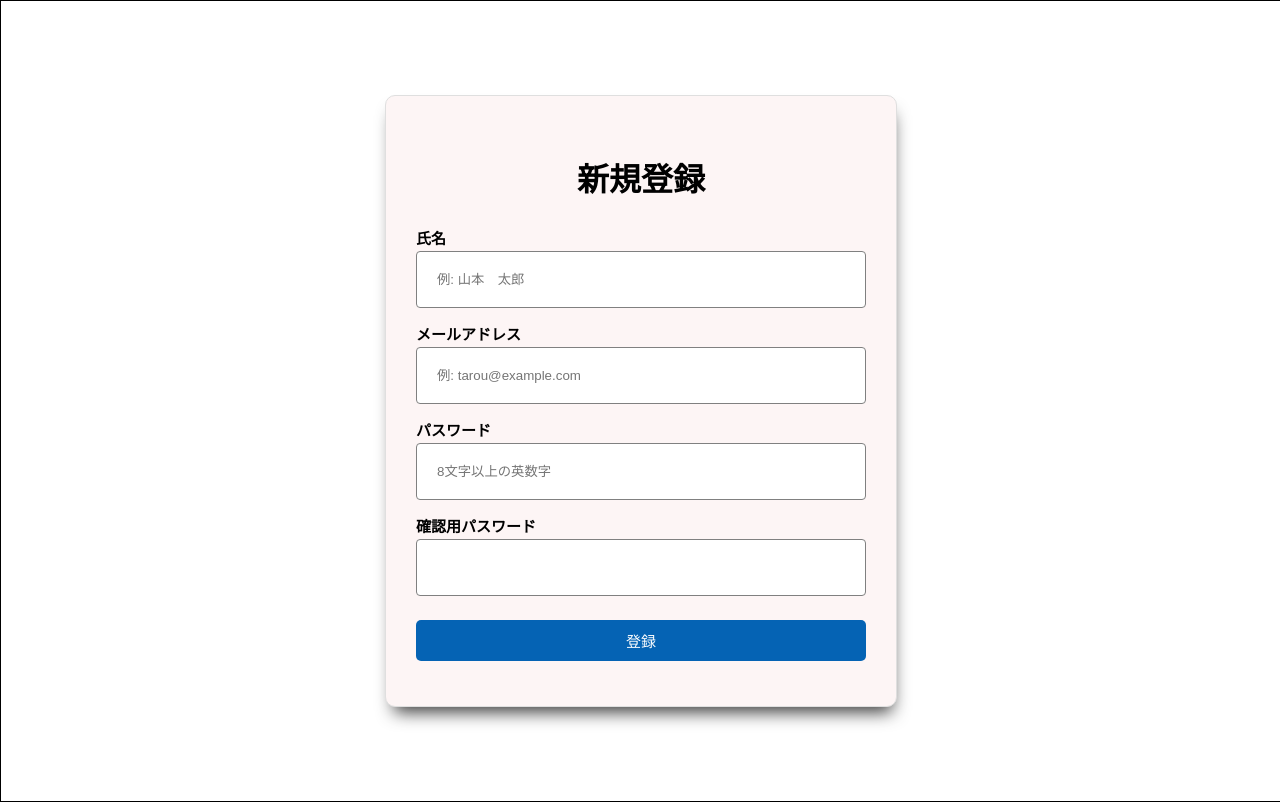
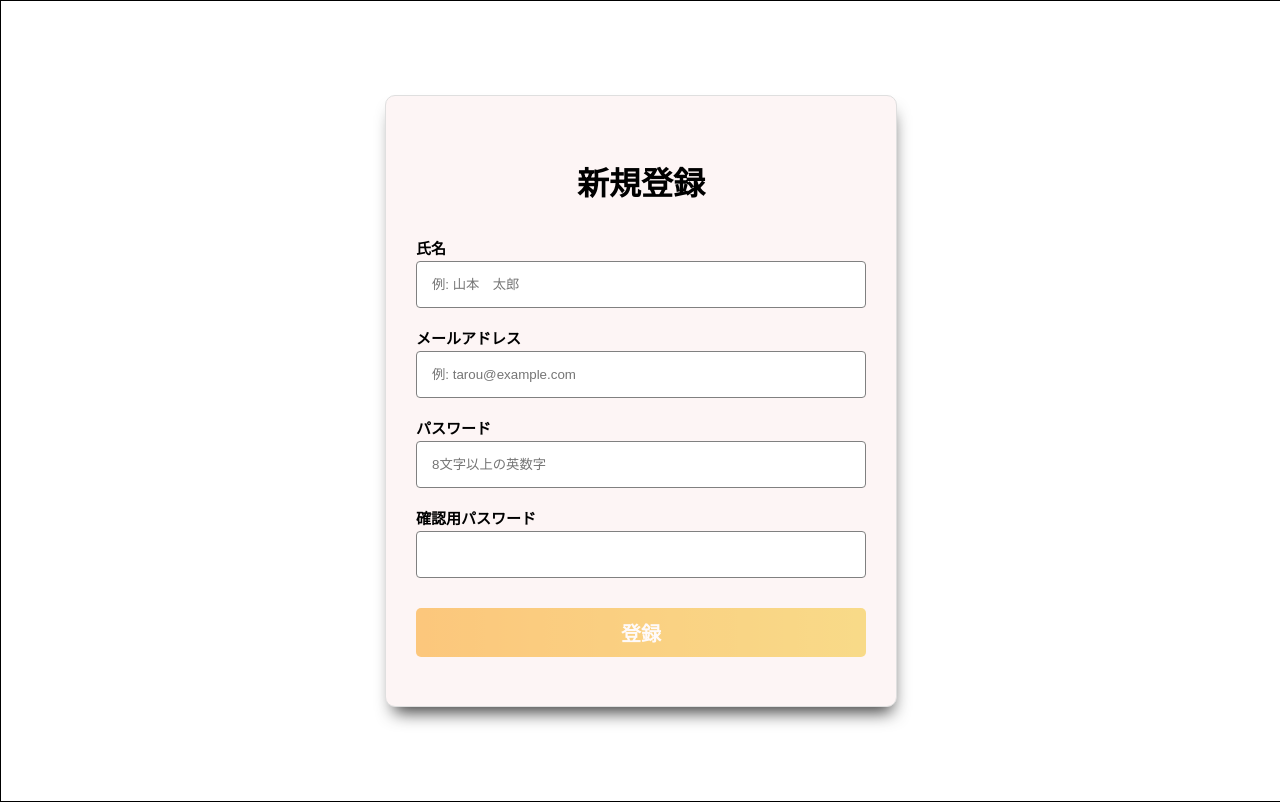
Before and after one commit to sakakidai/auth_session_front, a React (Create React App) app: page /signup in a window 1280 px wide. Built offline with nearby package versions, Linux system fonts and the light colour scheme; no server answers.

Commit message:
新規登録APIのエラーを受け取れるように修正

```diff
--- a/src/components/pages/SignUp.js
+++ b/src/components/pages/SignUp.js
@@ -1,6 +1,8 @@
 import axios from 'lib/axios'
-import React, { useState } from 'react'
+import React, { useState, useEffect } from 'react'
 import styled from 'styled-components'
+
+import FormErrorMessages from 'components/ui/FormErrorMessages'
 
 const Container = styled.div`
   display: flex;
@@ -45,7 +47,7 @@ const FormLabel = styled.label`
 
 const FormInput = styled.input`
   border: 1px solid grey;
-  padding: 20px;
+  padding: 15px;
   border-radius: 4px;
   &:focus {
     border: 2px solid #ff9900;
@@ -55,18 +57,24 @@ const FormInput = styled.input`
 `
 
 const FormButton = styled.button`
-  background: #0563b4;
+  background-image: linear-gradient(to right, #fc9a05, #f5c11e);
   width: 100%;
   margin-top: 10px;
   border: none;
   border-radius: 5px;
   color: white;
   padding: 10px 30px;
-  font-size: 15px;
+  font-size: 20px;
+  font-weight: bold;
+  transition: all 0.3s;
   cursor: pointer;
-  transition: all 0.3s;
   &:hover {
-    background-color: #0e528d;
+    opacity: 0.5;
+    transition: opacity 0.3s;
+  }
+  &:disabled {
+    opacity: 0.5;
+    cursor: not-allowed;
   }
 `
 
@@ -75,11 +83,24 @@ const SignUp = () => {
   const [email, setEmail] = useState('')
   const [password, setPassword] = useState('')
   const [passwordConfirmation, setPasswordConfirmation] = useState('')
+  const [formErros, setFormErrors] = useState({})
+  const [submittable, setSubmittable] = useState(false)
+  const [processing, setProcessing] = useState(false)
+
+  useEffect(() => {
+    if (name && email && password && passwordConfirmation) {
+      setSubmittable(true)
+    } else {
+      setSubmittable(false)
+    }
+  }, [name, email, password, passwordConfirmation])
 
   const handleSubmit = async (event) => {
     event.preventDefault()
+    if (processing) return
+    setProcessing(true)
     try {
-      const response = await axios.post('/api/v1//signup', {
+      const response = await axios.post('/api/v1/signup', {
         user: {
           name: name,
           email: email,
@@ -91,9 +112,10 @@ const SignUp = () => {
       console.log(response.data)
     } catch (error) {
       const errorRescpnse = error.response
-      console.log(errorRescpnse.status)
-      console.log(errorRescpnse.data)
+      console.log(errorRescpnse.data.errors)
+      setFormErrors({ ...errorRescpnse.data.errors })
     }
+    setProcessing(false)
   }
 
   return (
@@ -110,6 +132,7 @@ const SignUp = () => {
             value={name}
             onChange={(event) => setName(event.target.value)}
           />
+          <FormErrorMessages errors={formErros.name} />
         </FormGroup>
         <FormGroup>
           <FormLabel htmlFor="email">メールアドレス</FormLabel>
@@ -121,6 +144,7 @@ const SignUp = () => {
             value={email}
             onChange={(event) => setEmail(event.target.value)}
           />
+          <FormErrorMessages errors={formErros.email} />
         </FormGroup>
         <FormGroup>
           <FormLabel htmlFor="password">パスワード</FormLabel>
@@ -132,6 +156,7 @@ const SignUp = () => {
             value={password}
             onChange={(event) => setPassword(event.target.value)}
           />
+          <FormErrorMessages errors={formErros.password} />
         </FormGroup>
         <FormGroup>
           <FormLabel htmlFor="password_confirmation">確認用パスワード</FormLabel>
@@ -142,8 +167,11 @@ const SignUp = () => {
             value={passwordConfirmation}
             onChange={(event) => setPasswordConfirmation(event.target.value)}
           />
+          <FormErrorMessages errors={formErros.passwordConfirmation} />
         </FormGroup>
-        <FormButton type="submit">登録</FormButton>
+        <FormButton type="submit" disabled={!submittable || processing}>
+          登録
+        </FormButton>
       </Form>
     </Container>
   )
--- /dev/null
+++ b/src/components/ui/FormErrorMessages.js
@@ -0,0 +1,18 @@
+import styled from 'styled-components'
+
+const ErrorMessage = styled.p`
+  color: red;
+  margin: 0;
+  align-self: flex-start;
+`
+
+const FormErrorMessages = ({ errors }) => {
+  return (
+    errors &&
+    errors.map((error, index) => {
+      return <ErrorMessage key={index}>{error}</ErrorMessage>
+    })
+  )
+}
+
+export default FormErrorMessages
```
